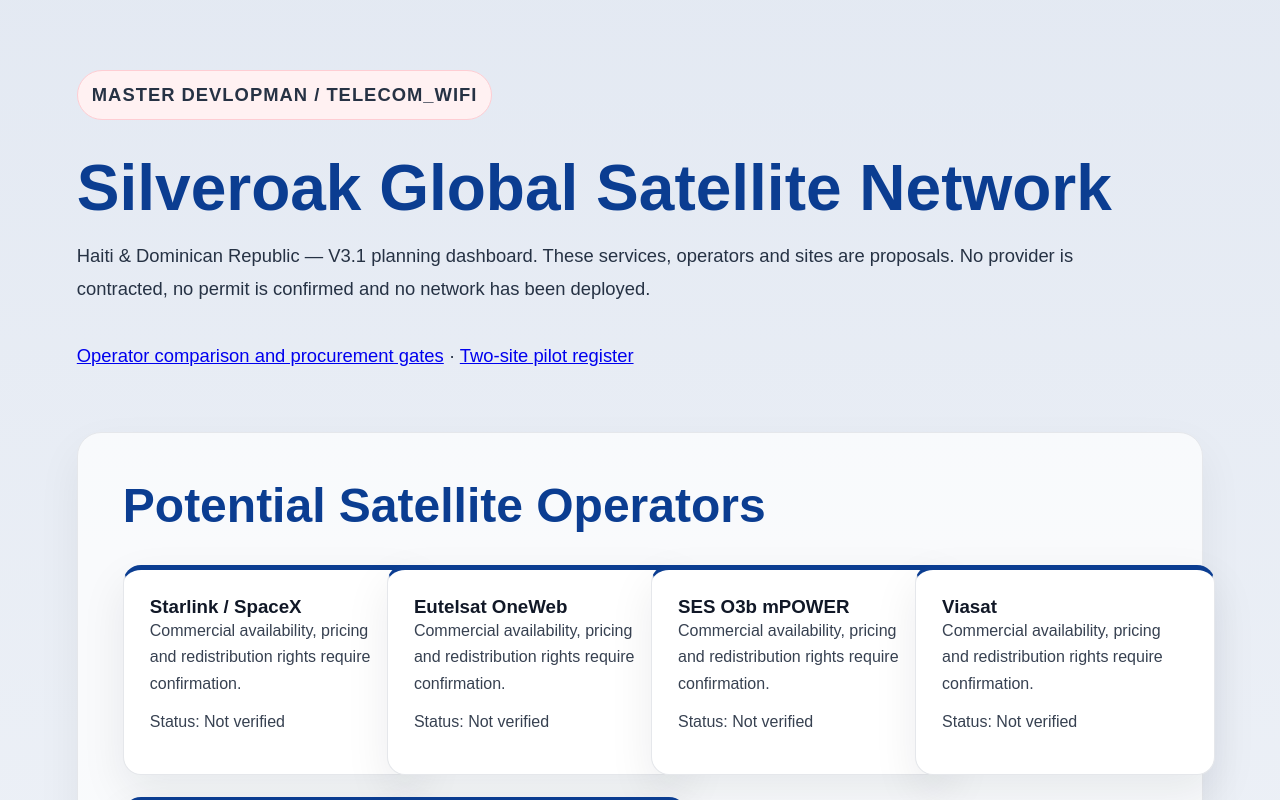
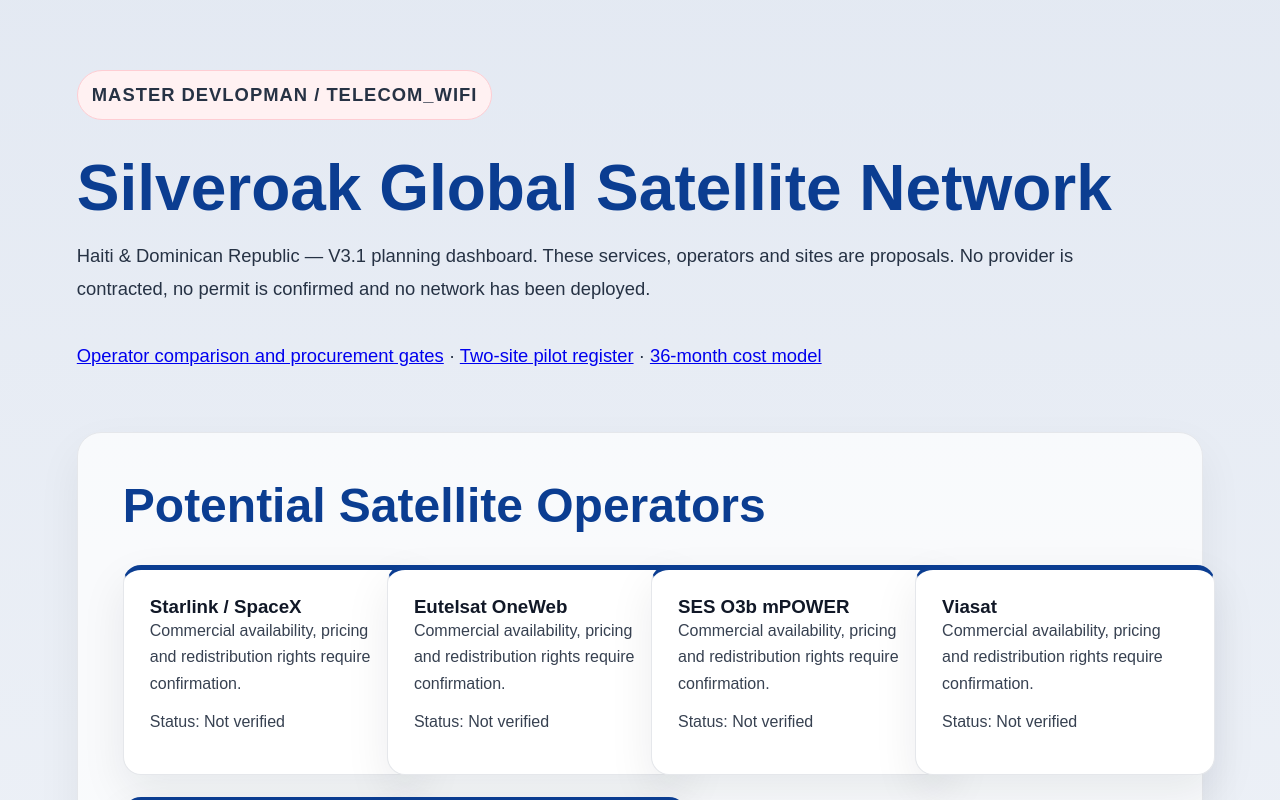
Before and after one commit to patrickprincivil/alliance_nasyonal_devlopman, a Next.js app: page /satellite-network in a window 1280 px wide. Built offline with nearby package versions, Linux system fonts and the light colour scheme.

Commit message:
feat: connect satellite cost model to existing network hub

```diff
--- a/app/satellite-network/page.tsx
+++ b/app/satellite-network/page.tsx
@@ -7,7 +7,7 @@
     <p className="eyebrow">MASTER DEVLOPMAN / TELECOM_WIFI</p>
     <h1>Silveroak Global Satellite Network</h1>
     <p>Haiti & Dominican Republic — V3.1 planning dashboard. These services, operators and sites are proposals. No provider is contracted, no permit is confirmed and no network has been deployed.</p>
-    <p><Link href="/satellite-network/operators">Operator comparison and procurement gates</Link> · <Link href="/satellite-network/pilots">Two-site pilot register</Link></p>
+    <p><Link href="/satellite-network/operators">Operator comparison and procurement gates</Link> · <Link href="/satellite-network/pilots">Two-site pilot register</Link> · <Link href="/satellite-network/cost-model">36-month cost model</Link></p>
     <section className="subSection"><h2>Potential Satellite Operators</h2>
       <div className="gridSection">{operators.map(name=><article className="card" key={name}><h3>{name}</h3><p>Commercial availability, pricing and redistribution rights require confirmation.</p><p>Status: Not verified</p></article>)}</div>
     </section>
```
